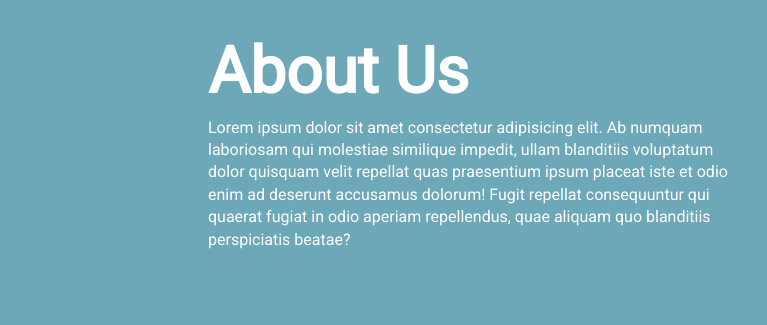
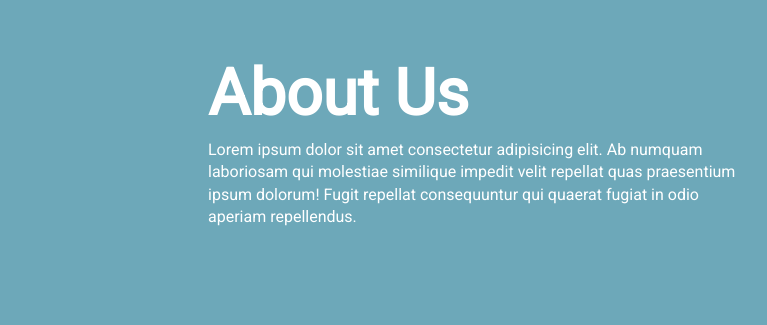
Before and after one commit to jgrasshopper/HamburgerMenuOverlay, a plain HTML site: page about.html in a window 1280 px wide. Shown: the part 261-586 px from the top of the page, 0-767 px from the left. Drawn offline with Linux system fonts and the light colour scheme.

Commit message:
Changed in the about page

```diff
--- a/about.html
+++ b/about.html
@@ -35,7 +35,7 @@
     <div class="about">
       <div class="about-content">
         <h1>About Us</h1>
-        <p>Lorem ipsum dolor sit amet consectetur adipisicing elit. Ab numquam laboriosam qui molestiae similique impedit, ullam blanditiis voluptatum dolor quisquam velit repellat quas praesentium ipsum placeat iste et odio enim ad deserunt accusamus dolorum! Fugit repellat consequuntur qui quaerat fugiat in odio aperiam repellendus, quae aliquam quo blanditiis perspiciatis beatae?</p>
+        <p>Lorem ipsum dolor sit amet consectetur adipisicing elit. Ab numquam laboriosam qui molestiae similique impedit velit repellat quas praesentium ipsum dolorum! Fugit repellat consequuntur qui quaerat fugiat in odio aperiam repellendus.</p>
       </div>
       <div class="about-img">
         <img src="images/rest_house.jpg" alt="rest-house">
```
